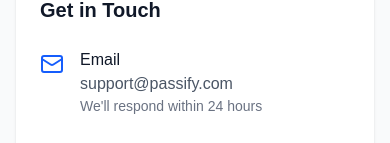
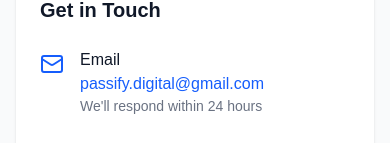
Before and after one commit to ayouubmzariiii/splix-services, a Next.js app: page /contact in a window 390 px wide. Shown: the part 313-456 px from the top of the page. Built offline with nearby package versions, Linux system fonts and the light colour scheme; no server answers; the database is empty.

Commit message:
fix: update contact information in layout and contact pages
Update WhatsApp phone number in layout and change support email to a clickable mailto link in contact page

```diff
--- a/src/app/contact/page.tsx
+++ b/src/app/contact/page.tsx
@@ -66,7 +66,11 @@
                   <Mail className="w-6 h-6 text-blue-600 mt-1" />
                   <div>
                     <h3 className="font-medium text-gray-900">Email</h3>
-                    <p className="text-gray-600">support@passify.com</p>
+                    <p className="text-gray-600">
+                      <a href="mailto:passify.digital@gmail.com" className="text-blue-600 hover:text-blue-700">
+                        passify.digital@gmail.com
+                      </a>
+                    </p>
                     <p className="text-sm text-gray-500">We&apos;ll respond within 24 hours</p>
                   </div>
                 </div>
--- a/src/app/layout.tsx
+++ b/src/app/layout.tsx
@@ -52,7 +52,7 @@
           </main>
           <Footer />
           <DiscordButton discordInvite="https://discord.gg/jMZvhhP5KT" />
-          <WhatsAppButton phoneNumber="212682969910" />
+          <WhatsAppButton phoneNumber="212682282716" />
         </HotDealsProvider>
       </body>
     </html>
```
